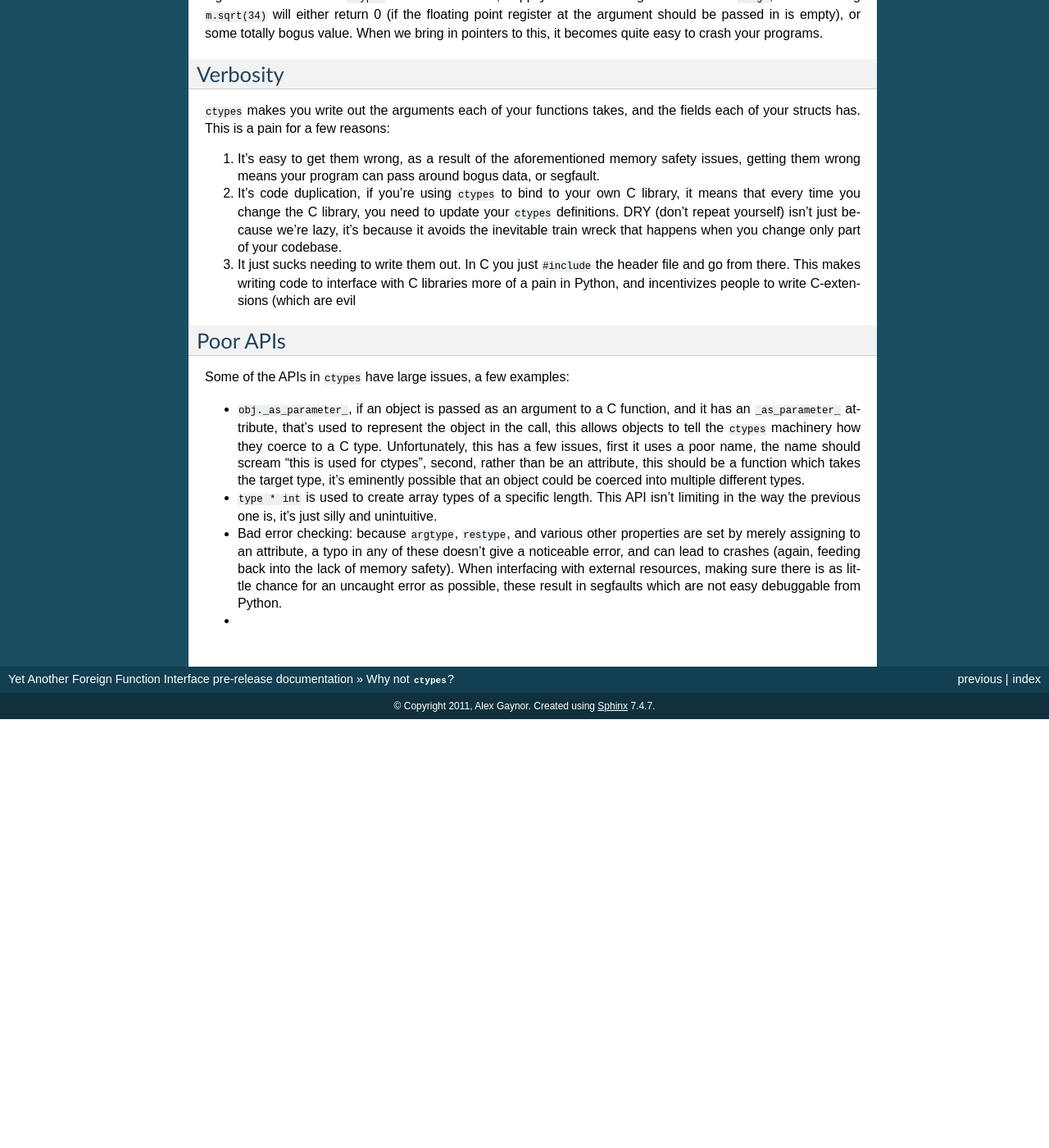
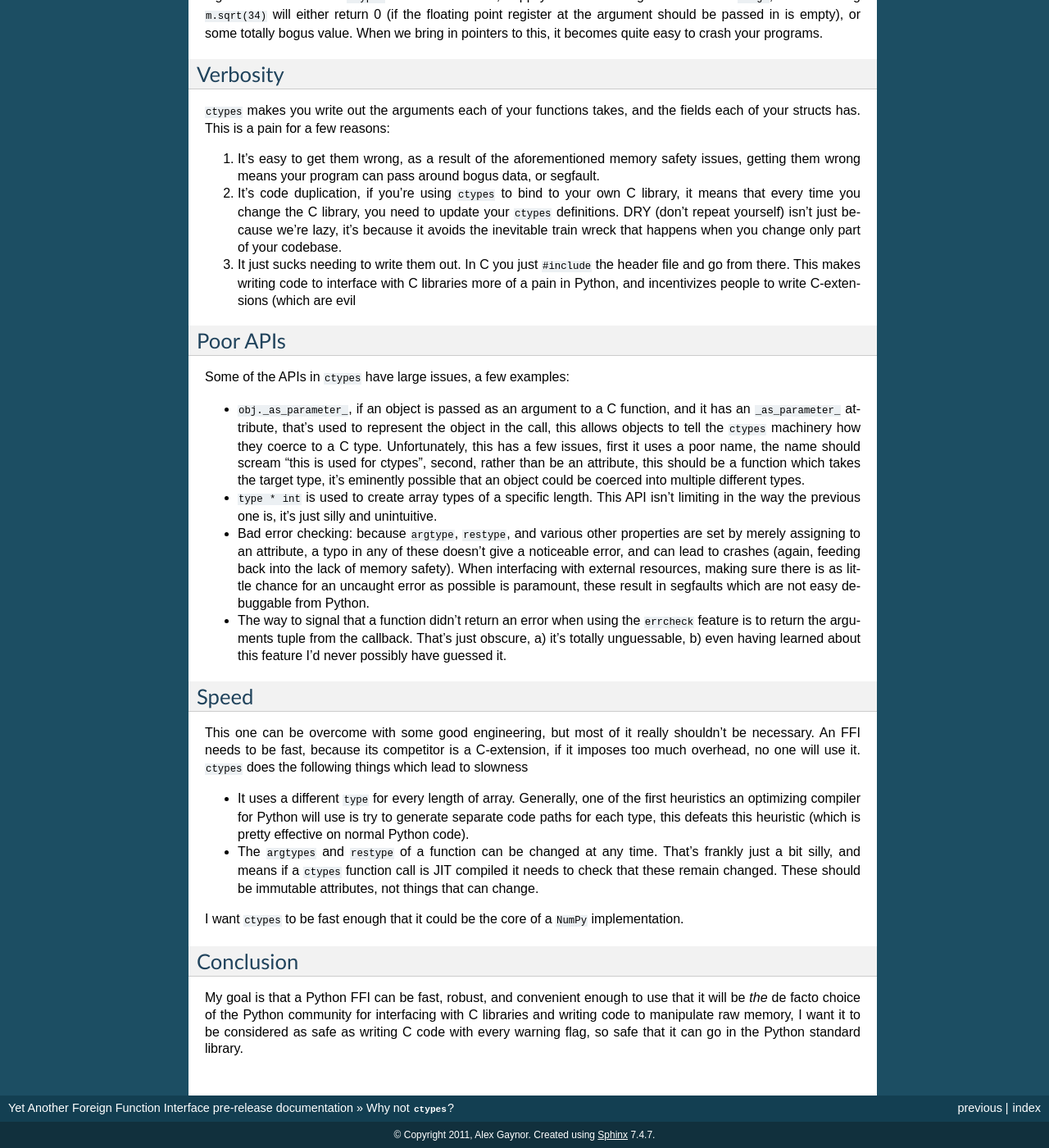
Before and after one commit to alex/yaffi, a Sphinx documentation site: the page built from docs/ctypes.rst, in a window 1280 px wide and 1400 px high, scrolled down 529 px. Shown: the whole window at 82% size. Built offline with Sphinx 7.4.7, drawn with Linux system fonts in a browser that asks for light colours; before the commit the page ends 1406 px from its top, so only the background shows below that.

Commit message:
finish the "Why not ctypes" document

```diff
--- a/docs/ctypes.rst
+++ b/docs/ctypes.rst
@@ -67,5 +67,35 @@ Some of the APIs in ``ctypes`` have large issues, a few examples:
   these doesn't give a noticeable error, and can lead to crashes (again,
   feeding back into the lack of memory safety).  When interfacing with external
   resources, making sure there is as little chance for an uncaught error as
-  possible, these result in segfaults which are not easy debuggable from Python.
-*
+  possible is paramount, these result in segfaults which are not easy
+  debuggable from Python.
+* The way to signal that a function didn't return an error when using the
+  ``errcheck`` feature is to return the arguments tuple from the callback.
+  That's just obscure, a) it's totally unguessable, b) even having learned
+  about this feature I'd never possibly have guessed it.
+
+Speed
+-----
+
+This one can be overcome with some good engineering, but most of it really shouldn't be necessary.  An FFI needs to be fast, because its competitor is a C-extension, if it imposes too much overhead, no one will use it.  ``ctypes`` does the following things which lead to slowness
+
+* It uses a different ``type`` for every length of array.  Generally, one of
+  the first heuristics an optimizing compiler for Python will use is try to
+  generate separate code paths for each type, this defeats this heuristic
+  (which is pretty effective on normal Python code).
+* The ``argtypes`` and ``restype`` of a function can be changed at any time.
+  That's frankly just a bit silly, and means if a ``ctypes`` function call is
+  JIT compiled it needs to check that these remain changed.  These should be
+  immutable attributes, not things that can change.
+
+I want ``ctypes`` to be fast enough that it could be the core of a ``NumPy``
+implementation.
+
+Conclusion
+----------
+
+My goal is that a Python FFI can be fast, robust, and convenient enough to use
+that it will be *the* de facto choice of the Python community for interfacing
+with C libraries and writing code to manipulate raw memory, I want it to be
+considered as safe as writing C code with every warning flag, so safe that it
+can go in the Python standard library.
```
